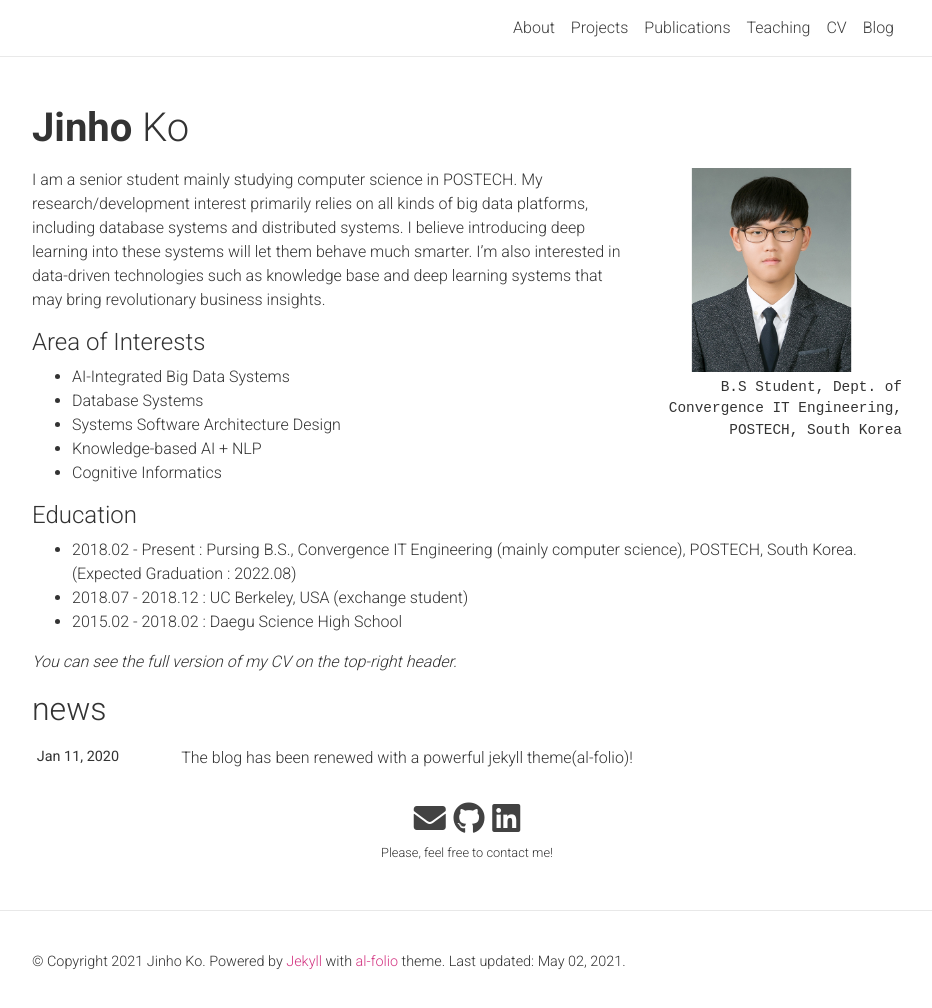
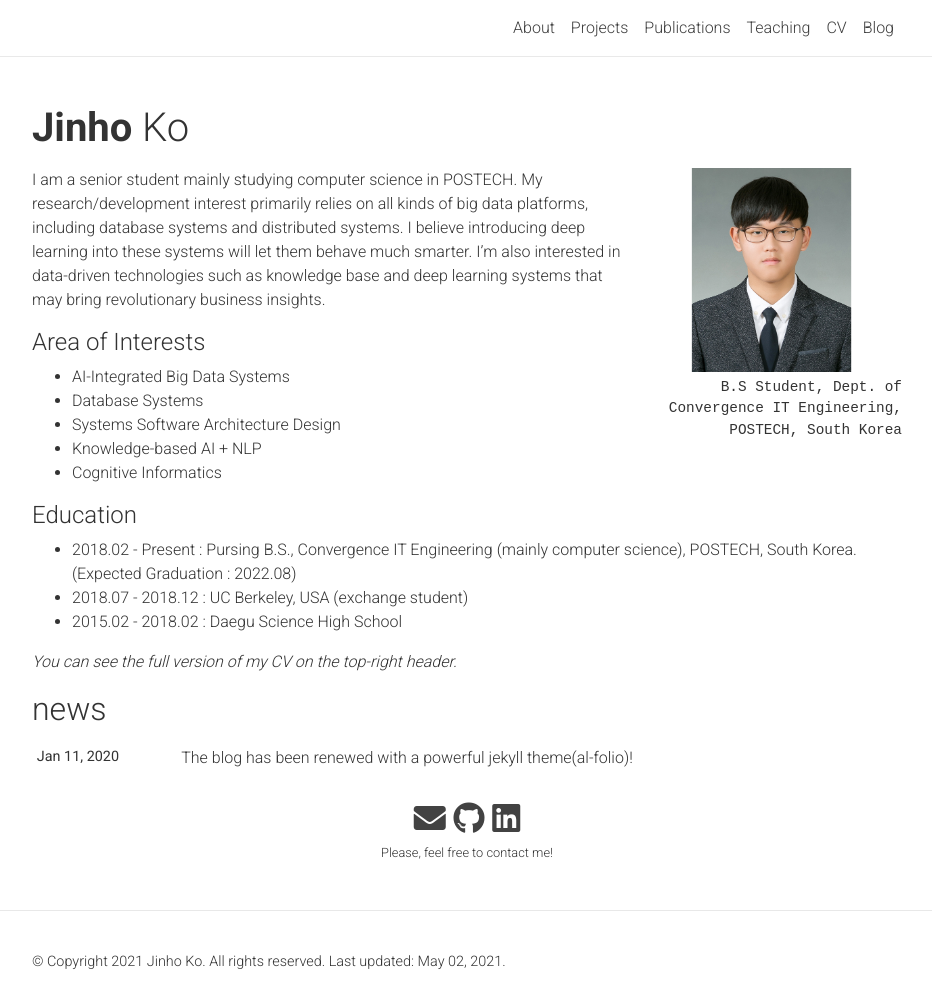
Before and after one commit to dgggit/dgggit.github.com, a Jekyll site: the page built from _pages/about.md, in a window 1280 px wide and 1013 px high. Shown: the top 1008 px of the window, without its empty margins (173-1105 px from the left). Built offline with Jekyll 4.4.1, drawn with Linux system fonts in a browser that asks for light colours; nearby versions of some CDN libraries; a style sheet for code colours, icons or effects is not loaded.

Commit message:
change rights

```diff
--- a/_config.yml
+++ b/_config.yml
@@ -9,7 +9,7 @@
 description: > # the ">" symbol means to ignore newlines until "footer_text:"
   Jinho Ko
 footer_text: >
-  Powered by <a href="http://jekyllrb.com/" target="_blank">Jekyll</a> with <a href="https://github.com/alshedivat/al-folio">al-folio</a> theme.
+  All rights reserved.
 
 url:  # the base hostname & protocol for your site
 baseurl:  # the subpath of your site, e.g. /blog/
```
